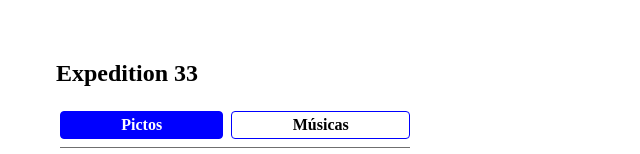
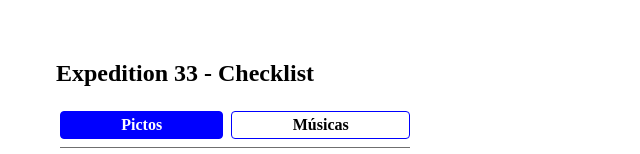
Before and after one commit to inaciofabricio/expedition-33, a website: page index.html in a window 1280 px wide. Shown: the top 154 px of the page, without its empty margins (0-640 px from the left). Drawn offline with Linux system fonts and the light colour scheme.

Commit message:
feat: mudança no título

```diff
--- a/index.html
+++ b/index.html
@@ -10,7 +10,7 @@
 <body>
     <section class="main">
         <div>
-            <h1>Expedition 33</h1>
+            <h1>Expedition 33 - Checklist</h1>
         </div>
         <div class="menu">
             <span class="menu-item" id="menu-pictos" onclick="setPictos()">Pictos</span>
```
